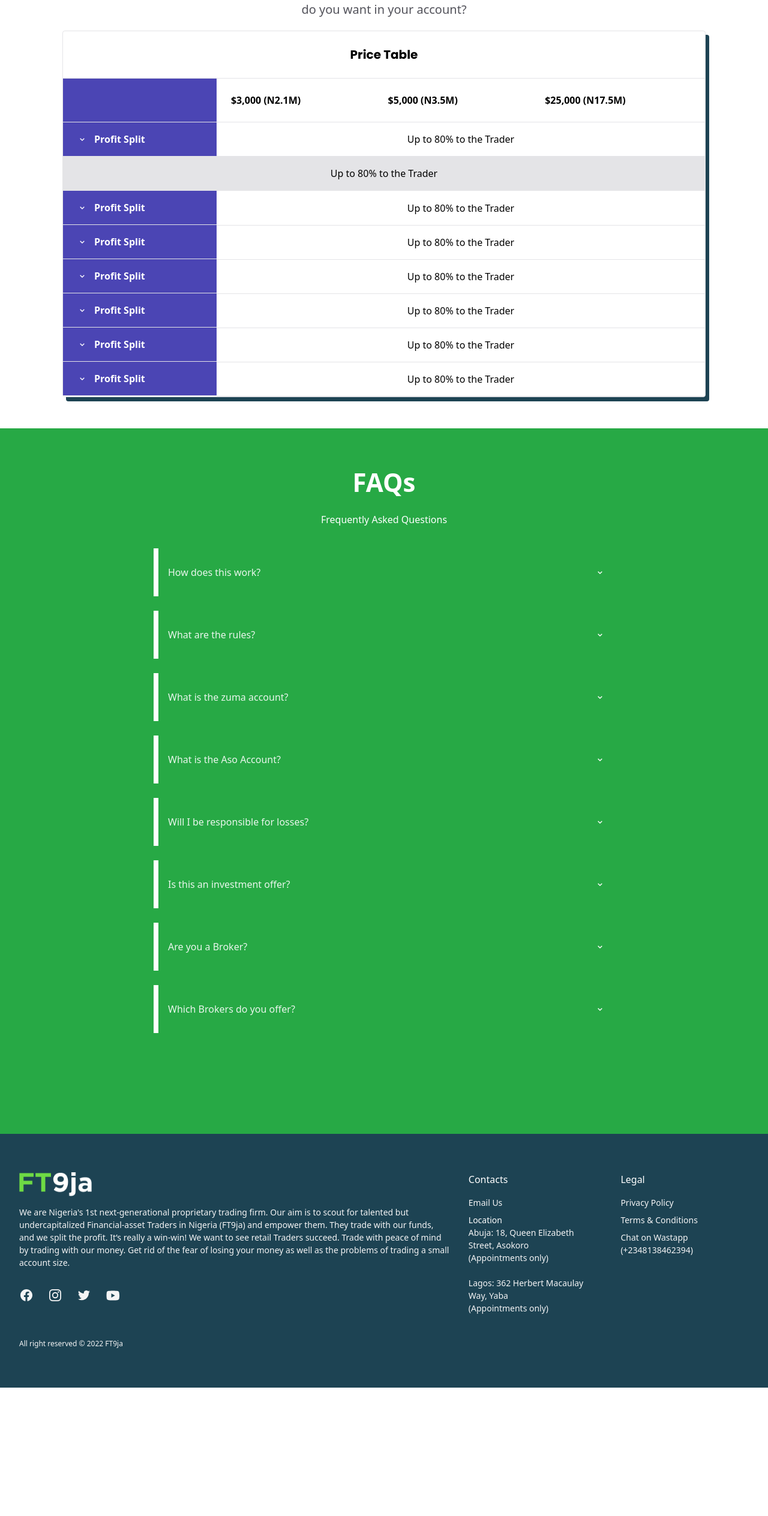
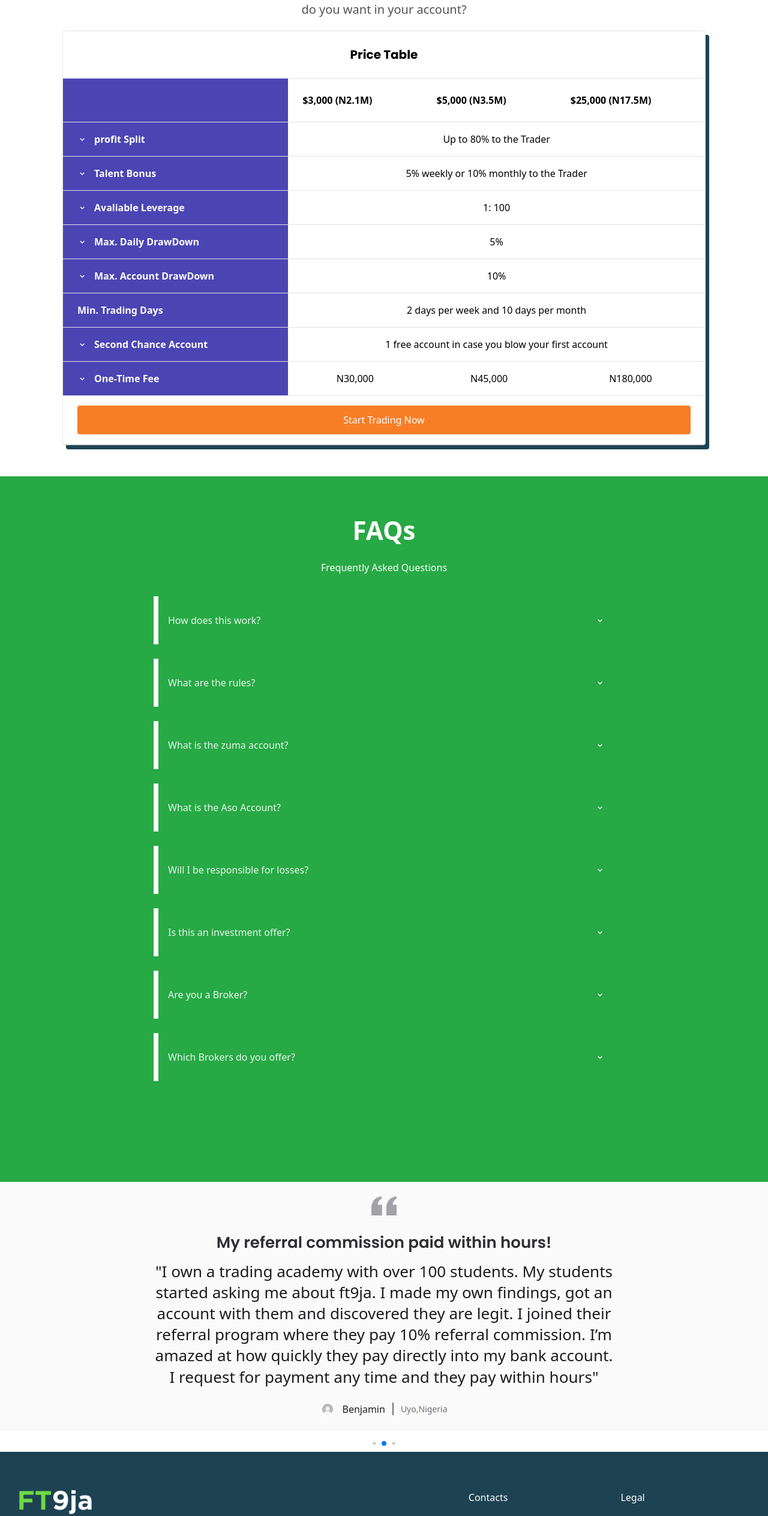
Before and after one commit to mbataprecious/ft9ja-redo, a React (Create React App) app: page / in a window 1280 px wide. Shown: the part 2442-4969 px from the top of the page at 60% size. Before the commit the page ends 4755 px from the top, so only its background shows below. Built offline with nearby package versions, Linux system fonts and the light colour scheme.

Commit message:
done with pricing fxnality

```diff
--- a/package.json
+++ b/package.json
@@ -16,6 +16,7 @@
     "react-router-dom": "^6.4.1",
     "react-scripts": "5.0.1",
     "react-transition-group": "^4.4.5",
+    "swiper": "^8.4.4",
     "web-vitals": "^2.1.4"
   },
   "scripts": {
--- /dev/null
+++ b/src/components/Testimony.js
@@ -0,0 +1,53 @@
+import React from "react";
+import defaultImg from "../assests/images/default.png";
+
+const Testimony = ({ title, testimony, position, name, img }) => {
+  return (
+    <section>
+      <div className="bg-gray-50 dark:bg-gray-800">
+        <div className="max-w-screen-xl px-4 py-2 mx-auto text-center lg:py-6 lg:px-6">
+          <figure className="max-w-screen-md mx-auto">
+            <svg
+              className="h-12 mx-auto mb-3 text-gray-400 dark:text-gray-600"
+              viewBox="0 0 24 27"
+              fill="none"
+              xmlns="http://www.w3.org/2000/svg"
+            >
+              <path
+                d="M14.017 18L14.017 10.609C14.017 4.905 17.748 1.039 23 0L23.995 2.151C21.563 3.068 20 5.789 20 8H24V18H14.017ZM0 18V10.609C0 4.905 3.748 1.038 9 0L9.996 2.151C7.563 3.068 6 5.789 6 8H9.983L9.983 18L0 18Z"
+                fill="currentColor"
+              />
+            </svg>
+            <blockquote>
+              <h3 className="text-xl md:text-2xl font-semibold text-gray-800 font-poppins mb-3">
+                {title}
+              </h3>
+              <p className="text-xl font-medium text-gray-900 md:text-2xl dark:text-white">
+                "{testimony}"
+              </p>
+            </blockquote>
+            <figcaption className="flex items-center justify-center mt-6 space-x-3">
+              <img
+                className="w-6 h-6 rounded-full"
+                src={img ? img : defaultImg}
+                alt="profile picture"
+              />
+              <div className="flex items-center divide-x-2 divide-gray-500 dark:divide-gray-700">
+                <div className="pr-3 font-medium text-gray-900 dark:text-white">
+                  {name}
+                </div>
+                {!!position && (
+                  <div className="pl-3 text-sm font-light text-gray-500 dark:text-gray-400">
+                    {position}
+                  </div>
+                )}
+              </div>
+            </figcaption>
+          </figure>
+        </div>
+      </div>
+    </section>
+  );
+};
+
+export default Testimony;
--- a/src/pages/Home.js
+++ b/src/pages/Home.js
@@ -1,6 +1,5 @@
 import React from "react";
 import FeaturesStrip from "../partials/FeaturesStrip";
-
 import Header from "../partials/Header";
 import HeroHome from "../partials/HeroHome";
 import HomeHowItWorks from "../partials/HomeHowItWorks";
@@ -8,6 +7,7 @@ import TradeSucessSection from "../partials/TradeSucessSection";
 import HomePricing from "../partials/HomePricing";
 import HomeFAQ from "../partials/HomeFAQ";
 import Footer from "../partials/Footer";
+import Testimonials from "../partials/Testimonials";
 
 function Home() {
   return (
@@ -20,6 +20,7 @@ function Home() {
       <HomeHowItWorks />
       <HomePricing />
       <HomeFAQ />
+      <Testimonials />
       <Footer />
     </div>
   );
--- a/src/partials/HomePricing.js
+++ b/src/partials/HomePricing.js
@@ -1,8 +1,75 @@
-import React from "react";
+import React, { useState } from "react";
 import Container from "../components/Container";
 import { BiChevronDown } from "react-icons/bi";
+import { Link } from "react-router-dom";
 
 const HomePricing = () => {
+  const [priceSummary, setPriceSummary] = useState([
+    {
+      title: "profit Split",
+      opened: false,
+      features: ["Up to 80% to the Trader"],
+      details: `Grow your Zuma Account to 25% of your starting Account Size to qualify for Aso Account.
+    80% Profit Split: if you qualify for the Aso Account within 3 months of placing your first trade.
+    65% Profit Split: if you qualify for the Aso Account within 3-6 months.
+    50% Profit Split: if you qualify for the Aso Account after 6 months.`,
+    },
+    {
+      title: "Talent Bonus",
+      opened: false,
+      features: ["5% weekly or 10% monthly to the Trader"],
+      details: `While you earn a Profit Split on the Aso Account, you earn a Talent Bonus on the Zuma Account.
+      You can choose between the weekly or monthly payout plans.
+      You get paid 5% of the profit at the end of the week as the Talent Bonus.
+      Or if you choose the monthly payout plan, you get paid 10% at the end of month.`,
+    },
+    {
+      title: "Avaliable Leverage",
+      opened: false,
+      features: ["1: 100"],
+      details: `100 is the maximum leverage. You can use a lower leverage.`,
+    },
+    {
+      title: "Max. Daily DrawDown",
+      opened: false,
+      features: ["5%"],
+      details: `You are allowed a maximum daily drawdown of 5%. Daily drawdown is calculated using the equity at 00:00 WAT. As such, it's not fixed like Account Drawdown. Drawdown refers to the equity not balance. It takes into account the closed trades and the floating trades.`,
+    },
+    {
+      title: "Max. Account DrawDown",
+      opened: false,
+      features: ["10%"],
+      details: `You are allowed a maximum overall account drawdown of 10%. That's $2,700 for a $3,000 account, $4,500 for a $5,000 account, and $22,500 for a $25,000 account Drawdown refers to the equity not balance. It takes into account the closed trades and the floating trades.`,
+    },
+    {
+      title: "Min. Trading Days",
+      opened: false,
+      features: ["2 days per week and 10 days per month"],
+    },
+    {
+      title: "Second Chance Account",
+      opened: false,
+      features: ["1 free account in case you blow your first account"],
+      details: `Bad network? ‘down NEPA’? stuck in traffic and can’t place that trade? We can relate. If you blow your first Zuma Account, just request for a Second Chance Account. It’s FREE.`,
+    },
+    {
+      title: "One-Time Fee",
+      opened: false,
+      features: ["N30,000", "N45,000", "N180,000"],
+      details: `Bad network? ‘down NEPA’? stuck in traffic and can’t place that trade? We can relate. If you blow your first Zuma Account, just request for a Second Chance Account. It’s FREE.`,
+    },
+  ]);
+
+  const handleClick = (index) => {
+    const newPriceSummary = [...priceSummary];
+    let openedSummary = newPriceSummary[index];
+    newPriceSummary[index] = {
+      ...openedSummary,
+      opened: !openedSummary.opened,
+    };
+    setPriceSummary(newPriceSummary);
+  };
+
   return (
     <div className="py-6">
       <Container>
@@ -29,168 +96,77 @@ const HomePricing = () => {
               </div>
 
               <div className="block w-full overflow-x-auto">
-                <table className="items-center bg-transparent w-full border-collapse ">
+                <table className="items-center bg-transparent border-collapse w-full">
                   <thead>
                     <tr>
                       {" "}
-                      <th className="px-6 bg-blueGray-50 text-blueGray-500 align-middle border border-solid border-blueGray-100 py-6 uppercase border-l-0 border-r-0 whitespace-nowrap font-bold text-left bg-[#4b45b4]"></th>
-                      <th className="px-6 bg-blueGray-50 text-blueGray-500 align-middle border border-solid border-blueGray-100 py-6 uppercase border-l-0 border-r-0 whitespace-nowrap font-bold text-left">
+                      <th className="px-6 bg-blueGray-50 text-blueGray-500 align-middle border border-solid border-blueGray-100 py-6 uppercase border-l-0 border-r-0   font-bold text-left bg-[#4b45b4]"></th>
+                      <th className="px-6 bg-blueGray-50 text-blueGray-500 align-middle border border-solid border-blueGray-100 py-6 uppercase border-l-0 border-r-0   font-bold text-left">
                         $3,000 (N2.1M)
                       </th>
-                      <th className="px-6 bg-blueGray-50 text-blueGray-500 align-middle border border-solid border-blueGray-100 py-6 uppercase border-l-0 border-r-0 whitespace-nowrap font-bold text-left">
+                      <th className="px-6 bg-blueGray-50 text-blueGray-500 align-middle border border-solid border-blueGray-100 py-6 uppercase border-l-0 border-r-0   font-bold text-left">
                         $5,000 (N3.5M)
                       </th>
-                      <th className="px-6 bg-blueGray-50 text-blueGray-500 align-middle border border-solid border-blueGray-100 py-6 uppercase border-l-0 border-r-0 whitespace-nowrap font-bold text-left">
+                      <th className="px-6 bg-blueGray-50 text-blueGray-500 align-middle border border-solid border-blueGray-100 py-6 uppercase border-l-0 border-r-0   font-bold text-left">
                         $25,000 (N17.5M)
                       </th>
                     </tr>
                   </thead>
 
                   <tbody>
-                    {true && (
-                      <>
-                        <tr className=" cursor-pointer">
-                          <th className="flex items-center border border-t-0 px-6 align-middle border-l-0 border-r-0 whitespace-nowrap p-4 text-left bg-[#4b45b4] overflow-hidden text-white">
+                    {priceSummary.map(
+                      ({ title, features, opened, details }, index) => (
+                        <React.Fragment key={title}>
+                          <tr
+                            className=" cursor-pointer"
+                            onClick={() => handleClick(index)}
+                          >
+                            <th className="flex items-center border border-t-0 px-6 align-middle border-l-0 border-r-0   p-4 text-left bg-[#4b45b4] overflow-hidden text-white">
+                              {details && (
                                 <span>
                                   <BiChevronDown
                                     height={32}
                                     width={32}
                                     className="mr-3"
                                   />
-                            </span>{" "}
-                            Profit Split
+                                </span>
+                              )}
+                              {title}
                             </th>
-
+                            {features.map((feature) => (
                               <td
-                            colSpan={3}
-                            className="border-t-0 px-6 align-middle border border-l-0 text-center border-r-0 whitespace-nowrap p-4"
+                                key={feature}
+                                colSpan={3 / features.length}
+                                className="border-t-0 px-6 align-middle border border-l-0 text-center border-r-0   p-4"
                               >
-                            Up to 80% to the Trader
+                                {feature}
                               </td>
+                            ))}
                           </tr>
+                          {opened && details && (
                             <tr>
                               <td
                                 colSpan={4}
-                            className="border-t-0 px-6 align-middle bg-gray-200 border border-l-0 text-center border-r-0 whitespace-nowrap p-4"
+                                className="border-t-0 px-6 bg-gray-200 border border-l-0 border-r-0   p-4"
                               >
-                            Up to 80% to the Trader
+                                {details}
                               </td>
                             </tr>
-                      </>
                           )}
-
+                        </React.Fragment>
+                      )
+                    )}
                     <tr>
-                      <th className="flex items-center border border-t-0 px-6 align-middle border-l-0 border-r-0 whitespace-nowrap p-4 text-left bg-[#4b45b4] overflow-hidden text-white">
-                        <span>
-                          <BiChevronDown
-                            height={32}
-                            width={32}
-                            className="mr-3"
-                          />
-                        </span>{" "}
-                        Profit Split
-                      </th>
-
                       <td
-                        colSpan={3}
-                        className="border-t-0 px-6 align-middle border border-l-0 text-center border-r-0 whitespace-nowrap p-4"
+                        colSpan={4}
+                        className="border-t-0 px-6 border border-l-0 border-r-0   p-4"
                       >
-                        Up to 80% to the Trader
-                      </td>
-                    </tr>
-                    <tr>
-                      <th className="flex items-center border border-t-0 px-6 align-middle border-l-0 border-r-0 whitespace-nowrap p-4 text-left bg-[#4b45b4] overflow-hidden text-white">
-                        <span>
-                          <BiChevronDown
-                            height={32}
-                            width={32}
-                            className="mr-3"
-                          />
-                        </span>{" "}
-                        Profit Split
-                      </th>
-
-                      <td
-                        colSpan={3}
-                        className="border-t-0 px-6 align-middle border border-l-0 text-center border-r-0 whitespace-nowrap p-4"
+                        <Link
+                          to="/"
+                          className="btn text-white bg-[#f77e27] w-full"
                         >
-                        Up to 80% to the Trader
-                      </td>
-                    </tr>
-                    <tr>
-                      <th className="flex items-center border border-t-0 px-6 align-middle border-l-0 border-r-0 whitespace-nowrap p-4 text-left bg-[#4b45b4] overflow-hidden text-white">
-                        <span>
-                          <BiChevronDown
-                            height={32}
-                            width={32}
-                            className="mr-3"
-                          />
-                        </span>{" "}
-                        Profit Split
-                      </th>
-
-                      <td
-                        colSpan={3}
-                        className="border-t-0 px-6 align-middle border border-l-0 text-center border-r-0 whitespace-nowrap p-4"
-                      >
-                        Up to 80% to the Trader
-                      </td>
-                    </tr>
-                    <tr>
-                      <th className="flex items-center border border-t-0 px-6 align-middle border-l-0 border-r-0 whitespace-nowrap p-4 text-left bg-[#4b45b4] overflow-hidden text-white">
-                        <span>
-                          <BiChevronDown
-                            height={32}
-                            width={32}
-                            className="mr-3"
-                          />
-                        </span>{" "}
-                        Profit Split
-                      </th>
-
-                      <td
-                        colSpan={3}
-                        className="border-t-0 px-6 align-middle border border-l-0 text-center border-r-0 whitespace-nowrap p-4"
-                      >
-                        Up to 80% to the Trader
-                      </td>
-                    </tr>
-                    <tr>
-                      <th className="flex items-center border border-t-0 px-6 align-middle border-l-0 border-r-0 whitespace-nowrap p-4 text-left bg-[#4b45b4] overflow-hidden text-white">
-                        <span>
-                          <BiChevronDown
-                            height={32}
-                            width={32}
-                            className="mr-3"
-                          />
-                        </span>{" "}
-                        Profit Split
-                      </th>
-
-                      <td
-                        colSpan={3}
-                        className="border-t-0 px-6 align-middle border border-l-0 text-center border-r-0 whitespace-nowrap p-4"
-                      >
-                        Up to 80% to the Trader
-                      </td>
-                    </tr>
-                    <tr>
-                      <th className="flex items-center border border-t-0 px-6 align-middle border-l-0 border-r-0 whitespace-nowrap p-4 text-left bg-[#4b45b4] overflow-hidden text-white">
-                        <span>
-                          <BiChevronDown
-                            height={32}
-                            width={32}
-                            className="mr-3"
-                          />
-                        </span>{" "}
-                        Profit Split
-                      </th>
-
-                      <td
-                        colSpan={3}
-                        className="border-t-0 px-6 align-middle border border-l-0 text-center border-r-0 whitespace-nowrap p-4"
-                      >
-                        Up to 80% to the Trader
+                          Start Trading Now
+                        </Link>
                       </td>
                     </tr>
                   </tbody>
--- a/src/partials/Testimonials.js
+++ b/src/partials/Testimonials.js
@@ -1,48 +1,38 @@
 import React from "react";
+// Import Swiper React components
+import { Swiper, SwiperSlide } from "swiper/react";
+import { Autoplay } from "swiper";
+// Import Swiper styles
+import "swiper/scss";
+import "swiper/scss/pagination";
+// import required modules
+import { Pagination } from "swiper";
+import Testimony from "../components/Testimony";
+import { testimonies } from "../utils/landingUtils";
+
+// import "./styles.css";
 
 const Testimonials = () => {
   return (
-    <section>
-      <div className="bg-gray-50 dark:bg-gray-800">
-        <div className="max-w-screen-xl px-4 py-8 mx-auto text-center lg:py-24 lg:px-6">
-          <figure className="max-w-screen-md mx-auto">
-            <svg
-              className="h-12 mx-auto mb-3 text-gray-400 dark:text-gray-600"
-              viewBox="0 0 24 27"
-              fill="none"
-              xmlns="http://www.w3.org/2000/svg"
-            >
-              <path
-                d="M14.017 18L14.017 10.609C14.017 4.905 17.748 1.039 23 0L23.995 2.151C21.563 3.068 20 5.789 20 8H24V18H14.017ZM0 18V10.609C0 4.905 3.748 1.038 9 0L9.996 2.151C7.563 3.068 6 5.789 6 8H9.983L9.983 18L0 18Z"
-                fill="currentColor"
-              />
-            </svg>
-            <blockquote>
-              <p className="text-xl font-medium text-gray-900 md:text-2xl dark:text-white">
-                "Landwind is just awesome. It contains tons of predesigned
-                components and pages starting from login screen to complex
-                dashboard. Perfect choice for your next SaaS application."
-              </p>
-            </blockquote>
-            <figcaption className="flex items-center justify-center mt-6 space-x-3">
-              <img
-                className="w-6 h-6 rounded-full"
-                src="https://flowbite.s3.amazonaws.com/blocks/marketing-ui/avatars/michael-gouch.png"
-                alt="profile picture"
-              />
-              <div className="flex items-center divide-x-2 divide-gray-500 dark:divide-gray-700">
-                <div className="pr-3 font-medium text-gray-900 dark:text-white">
-                  Micheal Gough
-                </div>
-                <div className="pl-3 text-sm font-light text-gray-500 dark:text-gray-400">
-                  CEO at Google
-                </div>
-              </div>
-            </figcaption>
-          </figure>
-        </div>
-      </div>
-    </section>
+    <Swiper
+      centeredSlides={true}
+      autoplay={{
+        delay: 2500,
+        disableOnInteraction: false,
+      }}
+      navigation={true}
+      pagination={{
+        dynamicBullets: true,
+      }}
+      modules={[Pagination, Autoplay]}
+      className=" w-full"
+    >
+      {testimonies.map((testimony) => (
+        <SwiperSlide key={testimony.id}>
+          <Testimony {...testimony} />
+        </SwiperSlide>
+      ))}
+    </Swiper>
   );
 };
 
--- a/src/utils/landingUtils.js
+++ b/src/utils/landingUtils.js
@@ -1,86 +1,45 @@
-export const linkArray = [
-  {
-    title: "About Us",
-    url: "/#about",
-  },
-  {
-    title: "Contat Us",
-    url: "https://t.me/PipsvilleCrypto_support",
-  },
-  {
-    title: "FAQs",
-    url: "/#faq",
-  },
-  {
-    title: "Investments",
-    url: "/investments",
-  },
-];
-export const subHead = [
-  {
-    title: "Save Money",
-    details:
-      "We deliver a broad array of asset financing skills and provide support for our Client’s needs whether they are looking for asset structured financing or asset backed finance.",
-    img: "/icons/Save.svg",
-  },
-  {
-    title: "Save Time",
-    details:
-      "In an increasingly complex world, we help intricate systems function, adapt and evolve so they can benefit and grow wealth",
-    img: "/icons/Layers.svg",
-  },
-  {
-    title: "Secure",
-    details:
-      "A team of world-class executives, chosen for their experience and ability to connect emerging markets with developed markets for the benefit of our clients.",
-    img: "/icons/Award.svg",
-  },
-];
-
 export const testimonies = [
   {
     id: 1,
-    name: "Jane Cooper",
-    title: "sure and secure",
+    name: "Promise",
+    title: "FTMO alternative for Nigerian online Traders",
     testimony:
-      "pipsville has been one of my reliable source of income having a very flexible investment plans, you sure can go wrong.",
-    position: "Foex trader",
-    img: "/img/face.jpg",
+      "There isn’t a brand like this in Nigeria presently that I know of. I know a couple of European prop firm but Ft9ja’s service is innovative, flexible, and more suitable for Naija Traders. Trust me, they are going blow soon. The only issue is their customer service; they don’t respond on time on weekends. Enjoying trading for them currently, prompt payments…would recommend them anytime and any day",
+    position: "Lagos,Nigeria",
   },
   {
     id: 2,
-    name: "moris john",
-    title: "Flexible and easy payment",
-    testimony: "this is the best thus far, i have ever seen.",
-    position: "content Writer",
-    img: "/img/face2.jpg",
+    name: "Benjamin",
+    title: "My referral commission paid within hours!",
+    testimony:
+      "I own a trading academy with over 100 students. My students started asking me about ft9ja. I made my own findings, got an account with them and discovered they are legit. I joined their referral program where they pay 10% referral commission. I’m amazed at how quickly they pay directly into my bank account. I request for payment any time and they pay within hours",
+    position: "Uyo,Nigeria",
   },
   {
     id: 3,
-    name: "dave montez",
-    title: "Thanks pipsville",
+    name: "Adamu",
+    title: "Consistent Guys",
     testimony:
-      "i thought this was not real at first, but now this is the best platform to be in.",
-    position: "student",
-    img: "/img/face4.png",
+      " Me and my guys thought the prop firm model can’t work in Nigeria. But FT9ja has proved us wrong by being consistent and transparent. A team of bold and hardworking guys.Trading naija will never be the same again!",
+    position: "Abuja,Nigeria",
   },
-  {
-    id: 4,
-    name: "kelvine",
-    title: "Amazing support",
-    testimony:
-      "very helpful support team. Alway ready answer to all your needs. Pipsville support is the best",
-    position: "financial analyst",
-    img: "/img/face5.png",
-  },
-  {
-    id: 5,
-    name: "luis ralp",
-    title: "Nice Bonus packages",
-    testimony: "the referal and investment bonus are real! wow..so cool.",
-    position: "blogger",
-    img: "/img/face3.jpg",
-  },
+  // {
+  //   id: 4,
+  //   name: "kelvine",
+  //   title: "Amazing support",
+  //   testimony:
+  //     "very helpful support team. Alway ready answer to all your needs. Pipsville support is the best",
+  //   position: "financial analyst",
+  //   img: "/img/face5.png",
+  // },
+  // {
+  //   id: 5,
+  //   name: "luis ralp",
+  //   title: "Nice Bonus packages",
+  //   testimony: "the referal and investment bonus are real! wow..so cool.",
+  //   position: "blogger",
+  //   img: "/img/face3.jpg",
+  // },
 ];
 
 export const FAQs = [
```
Also changed, not shown: src/assests/images/default.png (added), 1 other file (tests, documents, lock files or other folders). Lines whose indentation alone changed are shown as unchanged.
